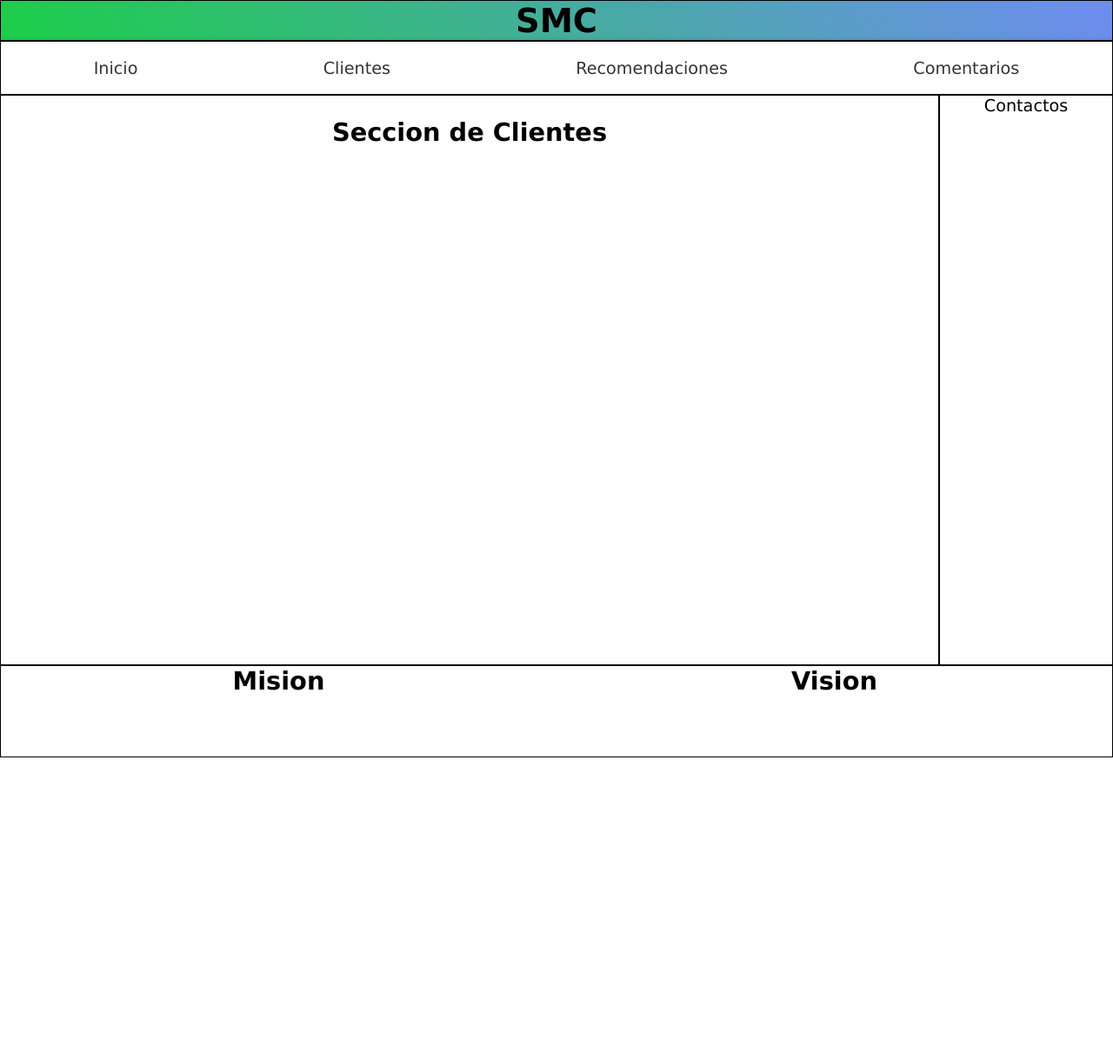
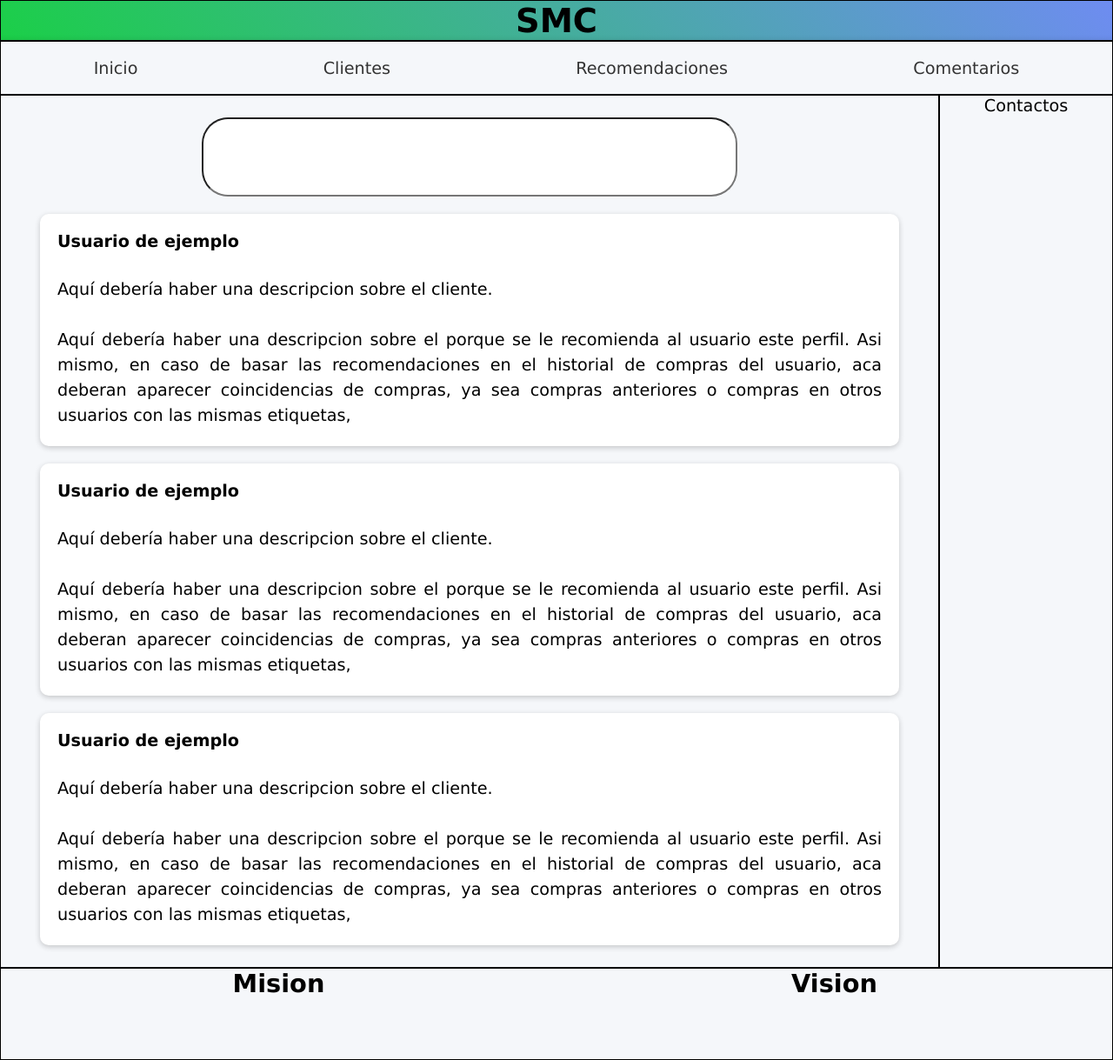
Before and after one commit to KebnarFB/SMC, a PHP site: page /pages/Tabs/clientes.html in a window 1280 px wide. Shown: the whole page at 87% size. Before the commit the page ends 871 px from the top, so only its background shows below. Run offline with PHP 8.4, Linux system fonts and the light colour scheme.

```diff
--- a/Frontend/Styles/Principal.css
+++ b/Frontend/Styles/Principal.css
@@ -39,7 +39,6 @@ body {
   position: relative;
 }
 
-/* TODO: Maquetacion START */
 
 /*Encabezado*/
 .header {
@@ -89,15 +88,13 @@ body {
 /*El apartado principal*/
 .main {
   grid-area: main;
-  padding: 25px 25px;
+  padding: 25px 25px
 }
 
 /*Pie de pagina*/
 .footer {
   grid-area: footer;
 }
-
-/** Views Devices */
 
 /* !Celular */
 @media (max-width: 599px) {
@@ -233,10 +230,6 @@ body {
     padding-bottom: 60px;
   }
 
-  .pictures img {
-    display: none;
-  }
-
   /* Mostrar texto y ocultar iconos en tablet */
 
   .menu {
@@ -351,9 +344,7 @@ body {
       "footer footer";
   }
 
-  .pictures img {
-    display: none;
-  }
+
 
   .left_bar {
     display: none;
@@ -362,7 +353,7 @@ body {
   .menu {
     position: relative;
     width: 100%;
-    background-color: white;
+    background-color: #F5F7FA;
     box-shadow: 0 -2px 5px rgba(0, 0, 0, 0.1);
   }
 
@@ -435,22 +426,21 @@ body {
   }
 
   .right_bar {
-    background-color: #fff;
+    background-color: #F5F7FA;
     color: #000;
   }
 
   .main {
     overflow-y: auto;
     padding-bottom: 70px; /* Espacio extra para evitar que el contenido quede bajo el menú */
-    background-color: #fff;
     border-color: #000;
-    color: #000;
+     background-color: #F5F7FA;
   }
 
   .footer {
     margin-top: auto;
     padding-bottom: 70px; /* Espacio para el menú fijo */
-    background-color: #fff;
+    background-color: #F5F7FA;
     color: #000;
   }
 }
--- /dev/null
+++ b/Frontend/Styles/Tabs.css
@@ -0,0 +1,121 @@
+/*Movil*/
+@media (max-width: 599px) {
+
+    .search_bar {
+        width: 90%;
+        height: 10%;
+        text-align: center;
+    }
+
+}
+
+/*Tablet*/
+@media (min-width: 600px) and (max-width: 899px) {
+    .left_bar {
+        display: none;
+    }
+
+    .search_bar {
+        width: 80%;
+        height: 10%;
+        text-align: center;
+    }
+
+}
+
+/*Computadora*/
+@media (min-width: 900px) {
+
+    .search_bar {
+        width: 60%;
+        height: 10%;
+        text-align: center;
+    }
+
+}
+
+.container4suggests {
+    display: flex;
+    flex-direction: column;
+    gap: 20px;
+    padding: 20px;
+}
+
+/*Aqui pondremos la configuracion para la pagina "Comments"*/
+.suggest {
+    display: flex;
+    background-color: white;
+    color: #000;
+    padding: 20px;
+    border-radius: 10px;
+    box-shadow: 0px 2px 6px rgba(0, 0, 0, 0.2);
+    flex-direction: column;
+}
+
+.title_S {
+    display: flex;
+    align-items: center;
+    gap: 15px;
+}
+
+.date {
+    font-size: 0.85em;
+    align-self: flex-end;
+}
+
+.User_img {
+    width: 50px;
+    height: 50px;
+    border-radius: 25%;
+    background-color: rgb(233, 221, 221);
+}
+
+.username {
+    font-weight: bold;
+    margin: 0;
+}
+
+.content_S {
+    font-size: 1em;
+    line-height: 1.5;
+    text-align: justify;
+    padding-top: 10px;
+}
+
+/*Aqui pondremos la configuracion para la pagina "Recommends"*/
+
+/*Aqui pondremos la configuracion para la pagina "Clientes"*/
+.ClientsView {
+    display: flex;
+    flex-direction: column;
+    gap: 20px;
+    padding: 20px;
+}
+
+.ProfileSugges {
+    display: flex;
+    background-color: white;
+    color: #000;
+    padding: 20px;
+    border-radius: 10px;
+    box-shadow: 0px 2px 6px rgba(0, 0, 0, 0.2);
+    flex-direction: column;
+}
+
+.title_F {
+    display: flex;
+    align-items: center;
+    gap: 15px;
+}
+
+.content_F {
+    font-size: 1em;
+    line-height: 1.5;
+    text-align: justify;
+    padding-top: 30px;
+}
+
+.search_bar {
+    border-radius:30px;
+    font-size: 1em;
+}
--- a/Frontend/pages/Tabs/clientes.html
+++ b/Frontend/pages/Tabs/clientes.html
@@ -1,54 +1,50 @@
 <!DOCTYPE html>
 <html lang="en">
+
 <head>
     <meta charset="UTF-8">
     <meta name="viewport" content="width=device-width, initial-scale=1.0">
-    <title>Clientes</title>
+    <title>SMC</title>
     <!-- Carpeta base de las imagenes -->
-    <base href="../Images/">
+    <base href="../Img/">
+    <base href="../Scripts/">
     <!--Agregamos un logo a la pagina-->
-    <link rel="icon" type="image/x-icon" href="Logo.png" alt="logo"/>
+    <link rel="icon" type="image/x-icon" href="Logo.png" alt="logo" />
     <!-- Ponemos estilos externos -->
-    <link rel="stylesheet" href="../Styles/Principal.css">
+    <link rel="stylesheet" href="../../styles/Principal.css">
+    <link rel="stylesheet" href="../../Styles/Tabs.css">
 </head>
 
 <body class="Design">
     <!--Creamos el encabezado-->
     <header class="header">
 
-        <div class="pictures" id="logo">
-                <img src="Logo.png" alt="logo" width="40px" height="45px">
+        <div class="item" id="title">
+            <H1>SMC</H1>
         </div>
 
-        <div class="item" id="title">
-                <H1 >SMC</H1>
-        </div>
-
-        <div class="pictures" id="profile" >
-            <img src="profile.png" alt="profile_section" width="50px" height="50px">
-        </div>
     </header>
 
     <!---Creamos el menu de seleccion-->
     <nav class="menu">
         <div class="main-container">
-            <a href="#" class="options" id="home">
-                <img src="../Images/Tabs/Menu.png" alt="Inicio" class="menu-icon">
+            <a href="Home.html" class="options" id="home">
+                <img src="../../Img/Tabs/Menu.png" alt="Inicio" class="menu-icon">
                 <span class="menu-text">Inicio</span>
             </a>
 
-            <a href="#" class="options" id="clients">
-                <img src="../Images/Tabs/Clients.png" alt="Clientes" class="menu-icon">
+            <a href="clientes.html" class="options" id="clients">
+                <img src="../../Img/Tabs/Clients.png" alt="Clientes" class="menu-icon">
                 <span class="menu-text">Clientes</span>
             </a>
 
-            <a href="#" class="options" id="recommend">
-                <img src="../Images/Tabs/Recommends.png" alt="Recomendaciones" class="menu-icon">
+            <a href="Recommends.html" class="options" id="recommend">
+                <img src="../../Img/Tabs/Recommends.png" alt="Recomendaciones" class="menu-icon">
                 <span class="menu-text">Recomendaciones</span>
             </a>
 
-            <a href="#" class="options" id="comments">
-                <img src="../Images/Tabs/Comments.png" alt="Comentarios" class="menu-icon">
+            <a href="Comments.html" class="options" id="comments">
+                <img src="../../Img/Tabs/Comments.png" alt="Comentarios" class="menu-icon">
                 <span class="menu-text">Comentarios</span>
             </a>
         </div>
@@ -66,9 +62,65 @@
 
     <!--Lo principal-->
     <article class="main">
-        <h1>Seccion de Clientes</h1>
+        <input type="search" name="Barra_busqueda" id="search_content" class="search_bar">
+        <div class="ClientsView">
+
+            <div class="ProfileSugges">
+                <div class="title_F">
+                    <div>
+                        <p class="username">Usuario de ejemplo</p>
+                    </div>
+                </div>
+                <p class="content_F">
+                    Aquí debería haber una descripcion sobre el cliente.
+                </p>
+
+                <p class="content_F">
+                    Aquí debería haber una descripcion sobre el porque se le recomienda al usuario este perfil. Asi mismo, en caso de basar las
+                    recomendaciones en el historial de compras del usuario, aca deberan aparecer coincidencias de compras, ya sea compras anteriores
+                    o compras en otros usuarios con las mismas etiquetas,
+                </p>
+
+            </div>
+
+            <div class="ProfileSugges">
+                <div class="title_F">
+                    <div>
+                        <p class="username">Usuario de ejemplo</p>
+                    </div>
+                </div>
+                <p class="content_F">
+                    Aquí debería haber una descripcion sobre el cliente.
+                </p>
+
+                <p class="content_F">
+                    Aquí debería haber una descripcion sobre el porque se le recomienda al usuario este perfil. Asi mismo, en caso de basar las
+                    recomendaciones en el historial de compras del usuario, aca deberan aparecer coincidencias de compras, ya sea compras anteriores
+                    o compras en otros usuarios con las mismas etiquetas,
+                </p>
+
+            </div>
+
+            <div class="ProfileSugges">
+                <div class="title_F">
+                    <div>
+                        <p class="username">Usuario de ejemplo</p>
+                    </div>
+                </div>
+                <p class="content_F">
+                    Aquí debería haber una descripcion sobre el cliente.
+                </p>
+
+                <p class="content_F">
+                    Aquí debería haber una descripcion sobre el porque se le recomienda al usuario este perfil. Asi mismo, en caso de basar las
+                    recomendaciones en el historial de compras del usuario, aca deberan aparecer coincidencias de compras, ya sea compras anteriores
+                    o compras en otros usuarios con las mismas etiquetas,
+                </p>
+
+            </div>
+
+        </div>
     </article>
-
     <!--La parte de abajo-->
     <footer class="footer">
         <div id="MandV">
@@ -77,6 +129,7 @@
         </div>
     </footer>
 
-    <script src="../Scripts/Principal.js"></script>
+    <script src="../scripts/Principal.js"></script>
 </body>
+
 </html>
--- a/Frontend/pages/sing_up.html
+++ b/Frontend/pages/sing_up.html
@@ -30,6 +30,9 @@
       <label for="">Contraseña</label>
       <input class="inputs" name="pwd" type="password" required>
       <!-- br -->
+      <label for="">Confirmar contraseña</label>
+      <input class="inputs"type="password" required>
+      <!-- br -->
       <button class="botones" type="submit" data-tipo="Exito">Crear cuenta</button>
 
       <p>Ya tienes cuenta?, <a href="login.php" class = "links">Inicia sesion</a></p>
```
Also changed, not shown: Frontend/pages/Principal.html (+6 -8 lines), Frontend/pages/Tabs/Comments.html (+138 -2 lines), Frontend/pages/Tabs/Home.html (+11 -115 lines), Frontend/pages/Tabs/Recommends.html (+77 -2 lines), Frontend/Styles/Estilos.css (line endings or trailing spaces).
